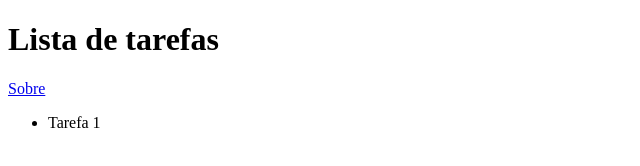
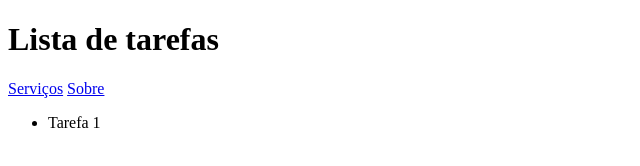
Before and after one commit to lucasdev026/lista-de-tarefas, a plain HTML site: page index.html in a window 1280 px wide. Shown: the full height of the page, 0-640 px from the left. Drawn offline with Linux system fonts and the light colour scheme.

Commit message:
Update index.html

```diff
--- a/index.html
+++ b/index.html
@@ -9,6 +9,7 @@
     <header>
         <h1>Lista de tarefas</h1>
         <nav>
+            <a href="Servicos.html">Serviços</a>
             <a href="Sobre.html">Sobre</a>
         </nav>
 
```
